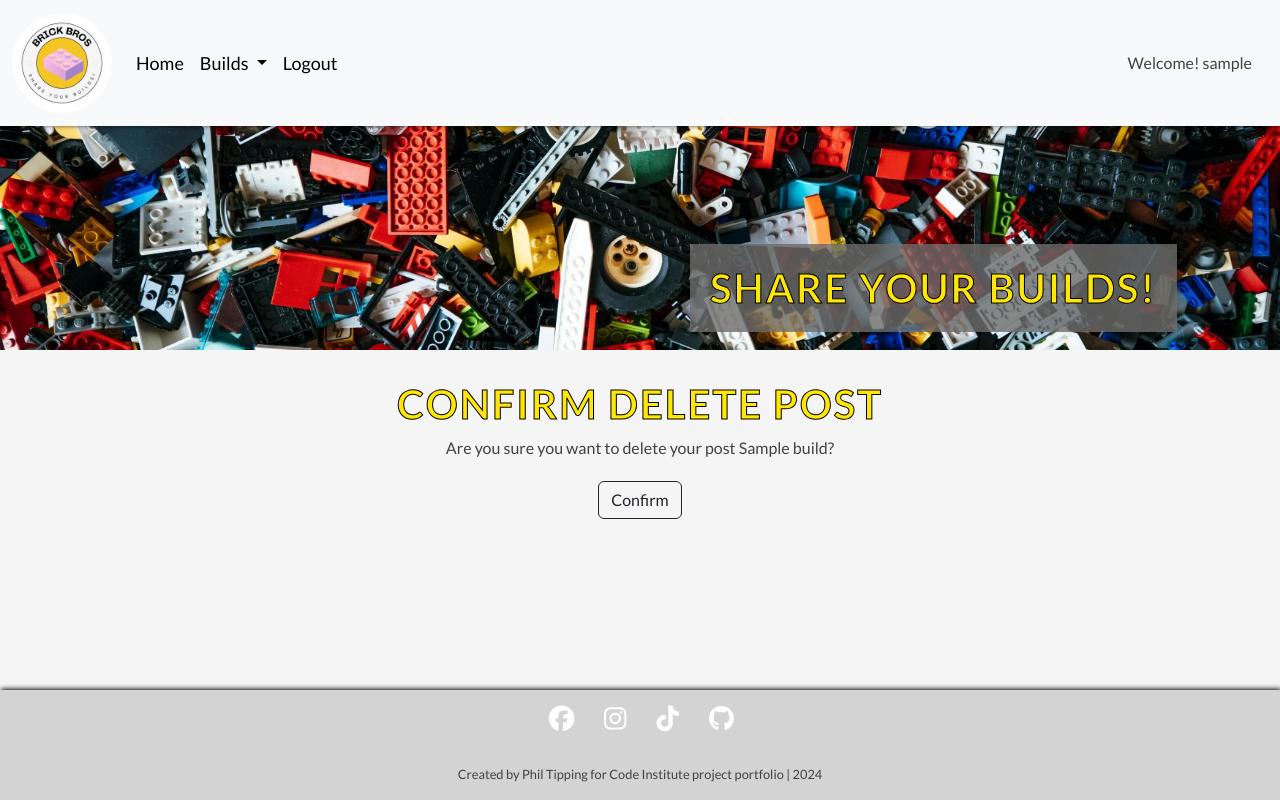
After one commit to philtipping31/PP4---BrickBros, a Django app: page /builds/delete/1/ in a window 1280 px wide. The commit adds this page. Run offline with Django 5.2, Linux system fonts and the light colour scheme; a user stored in the database is signed in; tables that the repository leaves empty hold one stand-in row (values such as "Sample post"); some libraries are stand-ins or nearby versions.

Commit message:
Add delete view and functionality

```diff
--- /dev/null
+++ b/builds/templates/builds/build_confirm_delete.html
@@ -0,0 +1,25 @@
+{% extends 'base.html' %}
+
+{% load static %}
+
+{% block content %}
+
+<div class="container-fluid">
+    <div class="row">
+        <div>
+            <h1 class="title">Confirm Delete Post</h1>
+        </div>
+
+
+    <div class="container">
+        <div>
+            <form method="post" class="text-center">
+                {% csrf_token %}
+                <p>Are you sure you want to delete your post {{object.build_title}}?</p>
+                <input type="submit" value="Confirm" class="btn btn btn-signup btn-outline-dark">
+            </form>
+        </div>
+    </div>
+</div>
+
+{% endblock %}
--- a/builds/templates/builds/build_view.html
+++ b/builds/templates/builds/build_view.html
@@ -64,7 +64,7 @@
             <p class= "post-subtitle">Created By {{ build.user }} | {{ build.created_on }}</p>
             {% if request.user == build.user %}
                 <a href="" class="btn btn btn-signup btn-outline-dark mb-3">Edit</a>
-                <a href="" class="btn btn btn-signup btn-outline-dark mb-3">Delete</a>
+                <a href="{% url 'delete_build' build.id %}" class="btn btn btn-signup btn-outline-dark mb-3">Delete</a>
             </div>
 
             {% endif %}
--- a/builds/templates/builds/builds.html
+++ b/builds/templates/builds/builds.html
@@ -4,8 +4,8 @@
 
 {% block content %}
 
-<!-- displaying Django messages -->
-<div class="container">
+  <!-- displaying Django messages -->
+  <div class="container">
     <div class="row">
       <div class="col-md-8 offset-md-2">
         {% for message in messages %}
--- a/builds/urls.py
+++ b/builds/urls.py
@@ -1,5 +1,5 @@
 from django.urls import path
-from .views import AddBuild, Builds
+from .views import AddBuild, Builds, DeleteBuild
 from . import views
 
 
@@ -7,5 +7,6 @@ urlpatterns = [
     path("add/", AddBuild.as_view(), name="add_build"),
     path('', Builds.as_view(), name="builds"),
     path('<slug:slug>/', views.build_view, name='build_view'),
+    path('delete/<slug:pk>/', DeleteBuild.as_view(), name='delete_build'),
 
 ]
--- a/builds/views.py
+++ b/builds/views.py
@@ -1,10 +1,11 @@
-from django.views.generic import CreateView, ListView
+from django.views.generic import CreateView, ListView, DeleteView
 from django.views import generic
-from django.shortcuts import render, redirect, get_object_or_404
+from django.shortcuts import render, get_object_or_404
 from django.contrib import messages
 
-from django.contrib.auth.mixins import LoginRequiredMixin
-
+from django.contrib.auth.mixins import (
+    LoginRequiredMixin, UserPassesTestMixin
+)
 from .models import Build
 from .forms import BuildForm
 
@@ -55,5 +56,21 @@ class AddBuild(LoginRequiredMixin, CreateView):
     def form_valid(self, form):
         form.instance.user = self.request.user
         response = super().form_valid(form)
-        messages.add_message(self.request, messages.SUCCESS, f'{self.request.user} your post was submitted')
+        messages.add_message(self.request, messages.SUCCESS, f'{self.request.user} your build post was succesfully submitted')
         return response
+
+
+class DeleteBuild(LoginRequiredMixin, UserPassesTestMixin, DeleteView):
+    """
+    Delete a lego build post.
+    """
+    model = Build
+    success_url = "/builds/"
+
+    def test_func(self):
+        return self.request.user == self.get_object().user
+
+    def delete(self, request, *args, **kwargs):
+        response = super().delete(request, *args, **kwargs)
+        messages.add_message(self.request, messages.SUCCESS, f'{self.request.user} your build post was succesfully deleted')
+        return response
--- a/templates/base.html
+++ b/templates/base.html
@@ -94,6 +94,7 @@
           </h1>
       </div>
   </section>
+
         {% block content %}
         {% endblock %}
 
```
Also changed, not shown: templates/403.html (added, +22 -0 lines).
